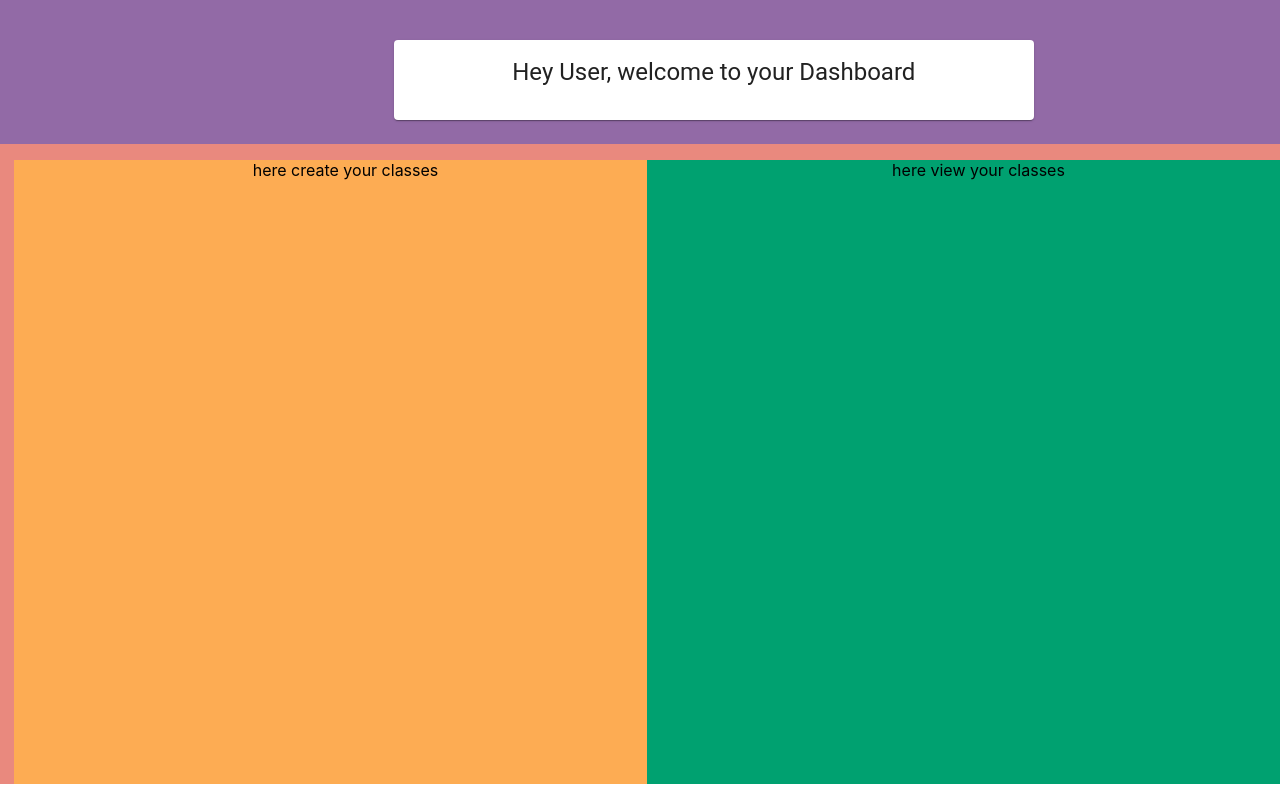
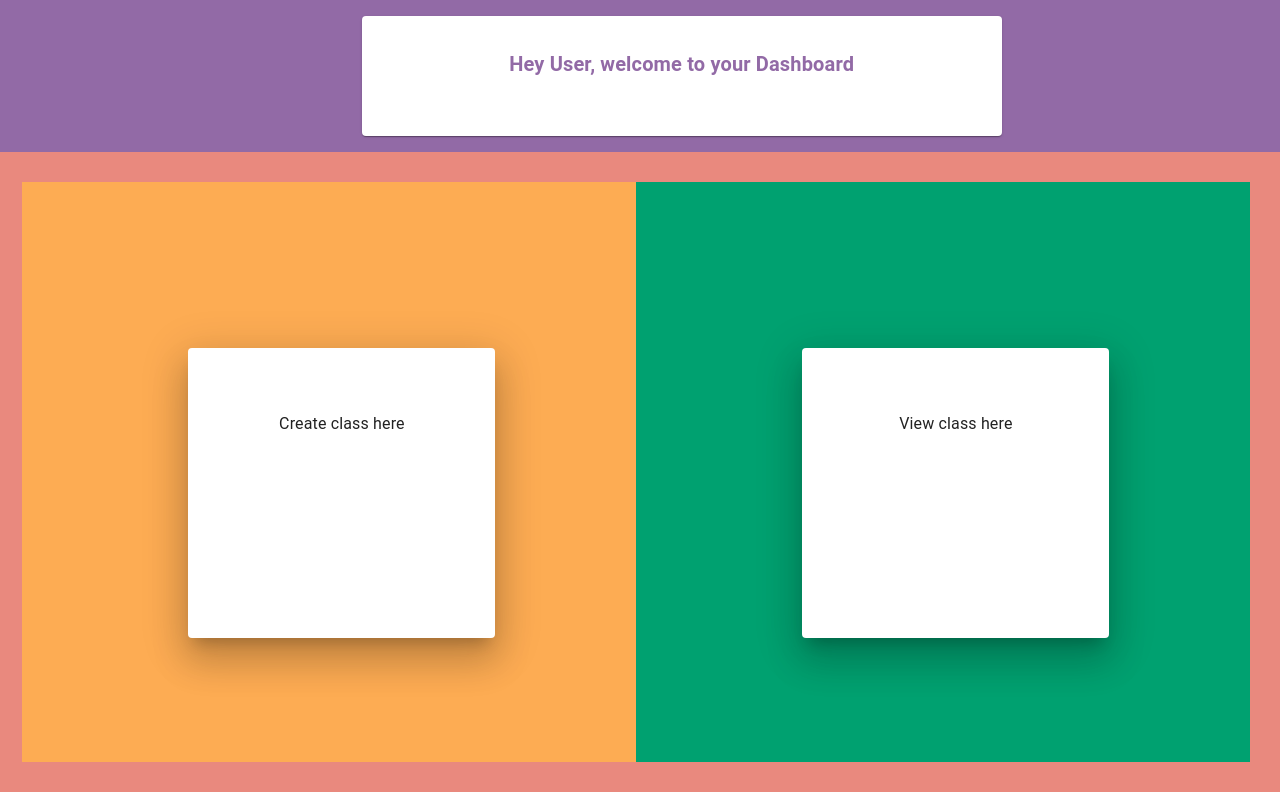
Before and after one commit to mpadel78/frontend-square-hackathon, a React (Create React App) app: page / in a window 1280 px wide. Built offline with nearby package versions, Linux system fonts and the light colour scheme.

Commit message:
Styled components for welcome

```diff
--- a/src/App.js
+++ b/src/App.js
@@ -4,7 +4,9 @@ import Welcome from "./components/Welcome";
 function App() {
   return (
     <>
-      <Welcome />
+      <div style={{ height: "100vh" }}>
+        <Welcome />
+      </div>
     </>
   );
 }
--- a/src/components/Welcome.js
+++ b/src/components/Welcome.js
@@ -9,12 +9,13 @@ import Typography from "@mui/material/Typography";
 function Welcome() {
   return (
     <>
-      <Grid container spacing={2}>
+      <Grid container spacing={1}>
         <Grid
           item
           xs={12}
           md={12}
           lg={12}
+          xl={12}
           style={{
             textAlign: "center",
             backgroundColor: "#926AA6",
@@ -24,14 +25,20 @@ function Welcome() {
         >
           <Paper
             style={{
-              marginTop: "5vh",
-              marginLeft: "30%",
+              display: "flex",
+              marginTop: "2vh",
+              marginLeft: "27%",
               width: "50vw",
-              height: "10vh",
+              height: "15vh",
+              marginBottom: "5vh",
+              justifyContent: "center",
             }}
           >
-            <Typography variant="h5" style={{ padding: "2vh" }}>
-              Hey User, welcome to your Dashboard
+            <Typography
+              variant="h6"
+              style={{ padding: "2vh", marginTop: "2vh", color: "#926AA6" }}
+            >
+              <strong>Hey User, welcome to your Dashboard</strong>
             </Typography>
           </Paper>
         </Grid>
@@ -41,10 +48,11 @@ function Welcome() {
           xs={12}
           md={12}
           lg={12}
+          xl={12}
           style={{
             textAlign: "center",
             backgroundColor: "#E9897E",
-            paddingLeft: "30px",
+            padding: "30px",
             height: "80vh",
           }}
         >
@@ -53,15 +61,29 @@ function Welcome() {
             xs={12}
             md={6}
             lg={6}
+            xl={6}
+            align="center"
             style={{
               textAlign: "center",
               backgroundColor: "#FDAC53",
-              paddingLeft: "30px",
-
-              height: "100%",
             }}
           >
-            here create your classes
+            <Paper
+              elevation={23}
+              style={{
+                marginTop: "10vh",
+                margin: "13vw",
+                width: "50%",
+                height: "50%",
+                marginBottom: "20px",
+                justifyContent: "center",
+              }}
+            >
+              <Typography style={{ paddingTop: "8vh" }} align="center">
+                {" "}
+                Create class here
+              </Typography>
+            </Paper>
           </Grid>
 
           <Grid
@@ -69,14 +91,29 @@ function Welcome() {
             xs={12}
             md={6}
             lg={6}
+            xl={6}
+            align="center"
             style={{
               textAlign: "center",
               backgroundColor: "#00A170",
-              paddingLeft: "30px",
-              height: "100%",
             }}
           >
-            here view your classes
+            <Paper
+              elevation={23}
+              style={{
+                marginTop: "10vh",
+                margin: "13vw",
+                width: "50%",
+                height: "50%",
+                marginBottom: "20px",
+                justifyContent: "center",
+              }}
+            >
+              <Typography style={{ paddingTop: "8vh" }} align="center">
+                {" "}
+                View class here
+              </Typography>
+            </Paper>
           </Grid>
         </Grid>
       </Grid>
```
